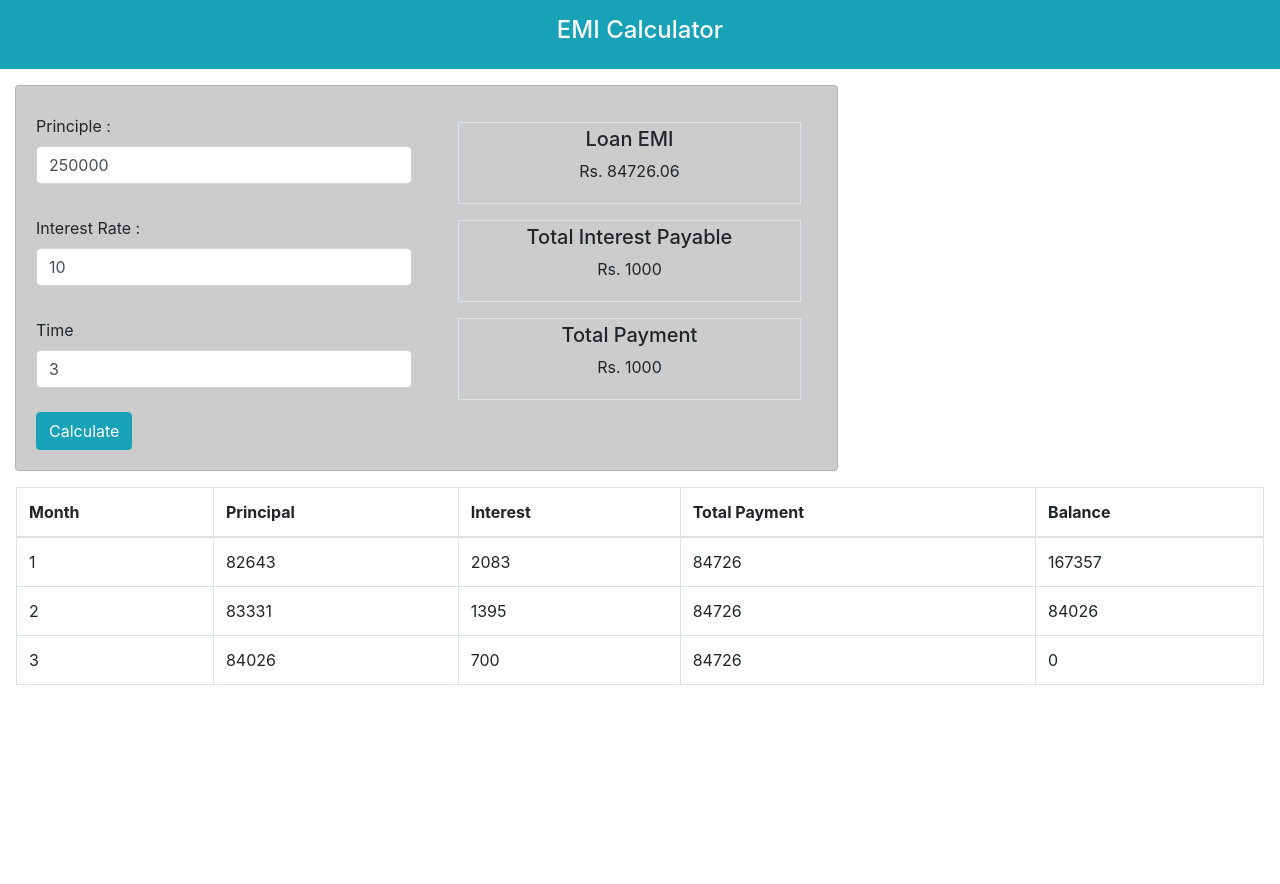
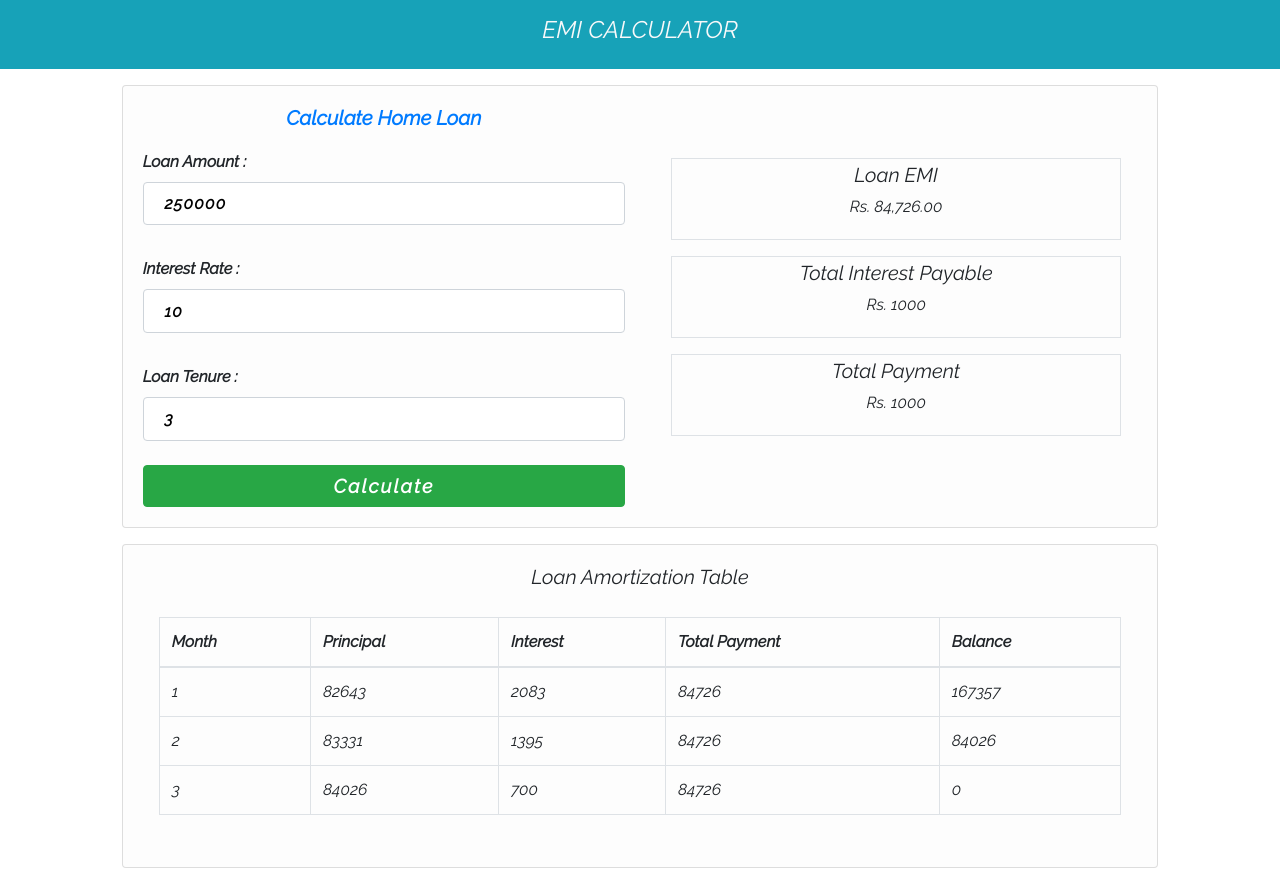
Before and after one commit to ashish336b/EMI-Calculator, a React (Create React App) app: page / in a window 1280 px wide. Before the commit the page ends 800 px from the top, so only its background shows below. Built offline with nearby package versions, Linux system fonts and the light colour scheme.

Commit message:
style changed

```diff
--- a/public/index.html
+++ b/public/index.html
@@ -2,7 +2,6 @@
 <html lang="en">
   <head>
     <meta charset="utf-8" />
-    <link rel="icon" href="%PUBLIC_URL%/favicon.ico" />
     <meta name="viewport" content="width=device-width, initial-scale=1" />
     <meta name="theme-color" content="#000000" />
     <meta
@@ -24,7 +23,7 @@
       work correctly both with client-side routing and a non-root public URL.
       Learn how to configure a non-root public URL by running `npm run build`.
     -->
-    <title>React App</title>
+    <title>EMI Calculator</title>
   </head>
   <body>
     <noscript>You need to enable JavaScript to run this app.</noscript>
--- a/src/components/Body.js
+++ b/src/components/Body.js
@@ -1,6 +1,5 @@
-import { parse } from "path";
 import React, { Component } from "react";
-
+import numberFormat from "../helper/numberFormat";
 export default class Body extends Component {
   constructor(props) {
     super(props);
@@ -72,16 +71,26 @@ export default class Body extends Component {
     });
     return (
       <div>
-        <section className="form-container py-3">
+        <section className="body-section py-3">
           <div className="container-fluid">
-            <div className="row">
-              <div className="col-lg-8">
+            <div className="row  justify-content-center">
+              <div className="col-lg-10">
                 <div className="card">
                   <div className="card-body">
                     <div className="row">
                       <div className="col-lg-6">
+                        <h5 className="card-title text-center font-weight-bold text-primary">
+                          Calculate Home Loan
+                        </h5>
+                      </div>
+                    </div>
+                    <div className="row">
+                      <div className="col-lg-6">
+                        <div className="form-container">
                           <div className="form-group py-2">
-                          <label className="pr-3">Principle :</label>
+                            <label className="font-weight-bold">
+                              Loan Amount :
+                            </label>
                             <input
                               className="form-control"
                               value={this.state.principal}
@@ -92,7 +101,9 @@ export default class Body extends Component {
                             />
                           </div>
                           <div className="form-group py-2">
-                          <label className="pr-3">Interest Rate :</label>
+                            <label className="font-weight-bold">
+                              Interest Rate :
+                            </label>
                             <input
                               className="form-control"
                               onChange={this.setRate}
@@ -103,7 +114,9 @@ export default class Body extends Component {
                             />
                           </div>
                           <div className="form-group py-2">
-                          <label className="pr-3">Time</label>
+                            <label className="font-weight-bold">
+                              Loan Tenure :
+                            </label>
                             <input
                               className="form-control"
                               type="number"
@@ -114,17 +127,18 @@ export default class Body extends Component {
                             />
                           </div>
                           <button
-                          className="btn btn-info"
+                            className="btn btn-success btn-block font-weight-bold"
                             onClick={this.calculateEmi}
                           >
                             Calculate
                           </button>
                         </div>
+                      </div>
                       <div className="col-lg-6">
                         <div className="border p-1 m-3">
                           <h5 className="text-center">Loan EMI</h5>
                           <p className="text-center">
-                            Rs. {this.state.totalEmi}
+                            Rs. {numberFormat(this.state.totalEmi)}
                           </p>
                         </div>
                         <div className="border p-1 m-3">
@@ -143,7 +157,13 @@ export default class Body extends Component {
                 </div>
               </div>
             </div>
-            <div className="row">
+            <div className="row justify-content-center pt-3">
+              <div className="col-lg-10">
+                <div className="card">
+                  <div className="card-body">
+                    <h5 class="card-title text-center">
+                      Loan Amortization Table
+                    </h5>
                     <div className="container-fluid p-3">
                       <table className="table table-bordered">
                         <thead>
@@ -160,6 +180,9 @@ export default class Body extends Component {
                     </div>
                   </div>
                 </div>
+              </div>
+            </div>
+          </div>
         </section>
       </div>
     );
--- a/src/components/Navbar.js
+++ b/src/components/Navbar.js
@@ -7,7 +7,7 @@ export default class Navbar extends Component {
         <section className="nav-container">
           <ul className="nav bg-info p-3 justify-content-center">
             <div className="nav-item">
-              <h4 className="text-light">{this.props.title}</h4>
+              <h4 className="text-light text-uppercase">{this.props.title}</h4>
             </div>
           </ul>
         </section>
--- /dev/null
+++ b/src/helper/numberFormat.js
@@ -0,0 +1,22 @@
+const numberFormat = (number) => {
+  number = (number + "").replace(",", "").replace(" ", "");
+  var n = !isFinite(+number) ? 0 : +number,
+    prec = 2,
+    s = "",
+    toFixedFix = (n, prec) => {
+      var k = Math.pow(1, prec);
+      return "" + Math.round(n * k) / k;
+    };
+
+  s = (prec ? toFixedFix(n, prec) : "" + Math.round(n)).split(".");
+  if (s[0].length > 3) {
+    s[0] = s[0].replace(/\B(?=(?:\d{3})+(?!\d))/g, ",");
+  }
+  if ((s[1] || "").length < prec) {
+    s[1] = s[1] || "";
+    s[1] += new Array(prec - s[1].length + 1).join("0");
+  }
+  return s.join(".");
+};
+
+export default numberFormat;
--- a/src/index.css
+++ b/src/index.css
@@ -1,8 +1,7 @@
+@import url("https://fonts.googleapis.com/css2?family=Raleway:ital@1&display=swap");
 body {
   margin: 0;
-  font-family: -apple-system, BlinkMacSystemFont, "Segoe UI", "Roboto", "Oxygen",
-    "Ubuntu", "Cantarell", "Fira Sans", "Droid Sans", "Helvetica Neue",
-    sans-serif;
+  font-family: "Raleway", sans-serif !important;
   -webkit-font-smoothing: antialiased;
   -moz-osx-font-smoothing: grayscale;
 }
@@ -13,6 +12,20 @@ code {
 }
 
 /* application css */
-.form-container .card {
-  background-color: #cccccc;
+.body-section .card {
+  background-color: #fdfdfd;
 }
+
+.form-container .btn {
+  letter-spacing: 2px;
+  font-size: 1.2rem;
+}
+.form-container input {
+  color: black;
+  letter-spacing: 1.3px;
+  font-weight: 600;
+  padding: 1.3rem;
+}
+.form-container .badge {
+  letter-spacing: 2px;
+}
```
Lines whose indentation alone changed are shown as unchanged.
